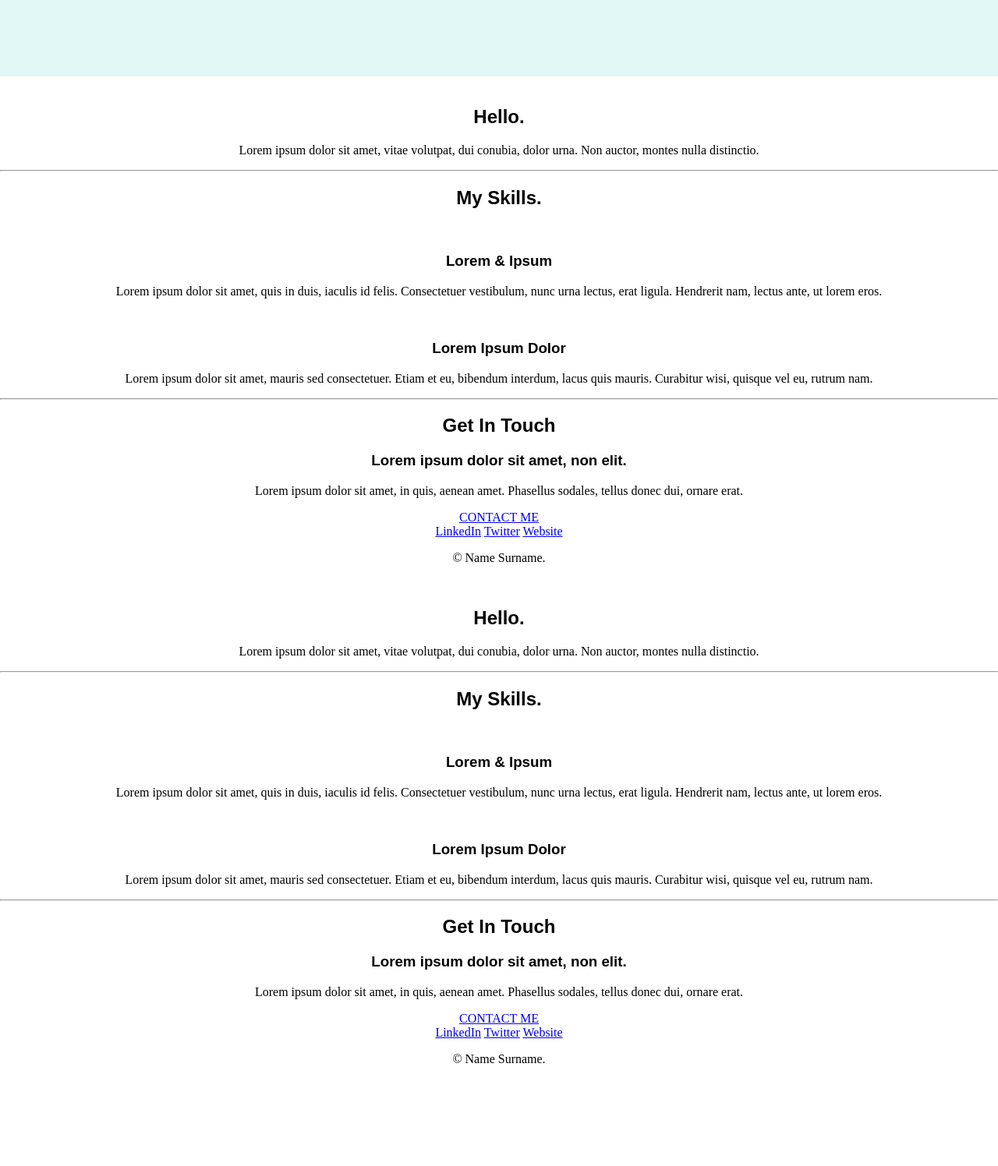
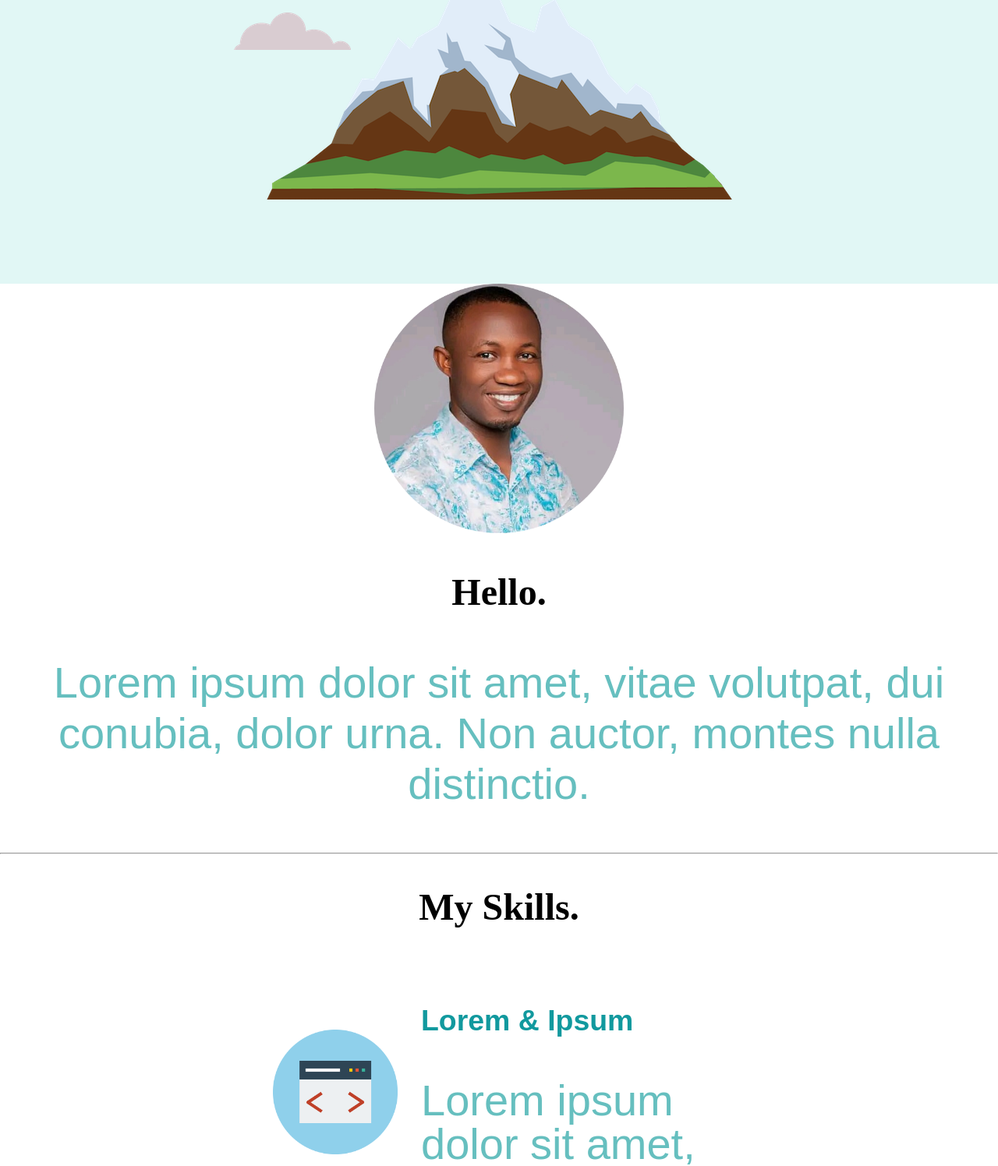
Before and after one commit to brannycoders/profile, a plain HTML site: page index.html in a window 1280 px wide. Shown: the part 560-2056 px from the top of the page at 78% size. Before the commit the page ends 1944 px from the top, so only its background shows below. Drawn offline with Linux system fonts and the light colour scheme.

Commit message:
new commit

```diff
--- a/css/styles.css
+++ b/css/styles.css
@@ -3,15 +3,22 @@ body {
     margin: 0;
     text-align: center;
     font-family: 'merriwheather', serif;
+    font-size: 200%;
 }
 h1{
-    margin: 0;
+    color: #66BFBF;
+    margin: 50px auto 0 auto;
     font-family: 'sacramento', cursive;
+    font-size: 5.625rem;
 }
-h2 {
+p {
+    color: #66BFBF;
     font-family: 'montserrar', sans-serif;
+    font-size: 3.5rem;
+    font-weight: normal;
 }
 h3 {
+    color: #11999E;
     font-family: 'montserrar', sans-serif;
 }
 .top-container {
@@ -19,16 +26,44 @@ h3 {
     position: relative;
     padding: 100px;
 }
+.middle-container{
+
+}
+.profile-img{
+    width: 25%;
+}
+
+.bottom-container{
+
+}
+.skill-row{
+    width: 50%;
+    margin: 100px auto 100px auto;
+    text-align: left;
+    line-height: 1;
+}
 .pro{
     text-decoration: underline;
+}
+.top-cloud {
+    position: absolute;
+    right: 300px;
+    top: 50px;
 }
 .bottom-cloud {
     position: absolute;
     left: 300px;
     bottom: 300px;
 }
-.top-cloud {
-    position: absolute;
-    right: 300px;
-    top: 50px;
+
+.coding-img{
+width: 25%;
+float: left;
+margin: 30px;
+
 }
+.chillies-img{
+    width: 25%;
+    float: right;
+    margin: 30px;
+}
--- a/index.html
+++ b/index.html
@@ -22,7 +22,7 @@
     <div class="middle-container">
         <div class="middle-container">
             <div class="profile">
-              <img src="" alt="">
+              <img class="profile-img" src="images/profile.png" alt="profile-img">
               <h2>Hello.</h2>
               <p>Lorem ipsum dolor sit amet, vitae volutpat, dui conubia, dolor urna. Non auctor, montes nulla distinctio.</p>
             </div>
@@ -30,14 +30,14 @@
             <div class="skills">
               <h2>My Skills.</h2>
               <div class="skill-row">
-                <img class="" src="" alt="">
+                <img class="coding-img" src="images/coding.png" alt="coding-img">
                 <h3>Lorem & Ipsum</h3>
-                <p>Lorem ipsum dolor sit amet, quis in duis, iaculis id felis. Consectetuer vestibulum, nunc urna lectus, erat ligula. Hendrerit nam, lectus ante, ut lorem eros.</p>
+                <p class="code-skill-description">Lorem ipsum dolor sit amet, quis in duis, iaculis id felis. Consectetuer vestibulum, nunc urna lectus, erat ligula. Hendrerit nam, lectus ante, ut lorem eros.</p>
               </div>
               <div class="skill-row">
-                <img class="" src="" alt="">
+                <img class="chillies-img" src="images/chillies.png" alt="chillies-img">
                 <h3>Lorem Ipsum Dolor</h3>
-                <p>Lorem ipsum dolor sit amet, mauris sed consectetuer. Etiam et eu, bibendum interdum, lacus quis mauris. Curabitur wisi, quisque vel eu, rutrum nam.</p>
+                <p class="chilling-description">Lorem ipsum dolor sit amet, mauris sed consectetuer. Etiam et eu, bibendum interdum, lacus quis mauris. Curabitur wisi, quisque vel eu, rutrum nam.</p>
               </div>
             </div>
             <hr>
@@ -45,7 +45,7 @@
               <h2>Get In Touch</h2>
               <h3>Lorem ipsum dolor sit amet, non elit.</h3>
               <p>Lorem ipsum dolor sit amet, in quis, aenean amet. Phasellus sodales, tellus donec dui, ornare erat.</p>
-              <a class="btn" href="mailto:name@email.com">CONTACT ME</a>
+              <a class="btn" href="mailto:nathanielbn@gmail.com">CONTACT ME</a>
             </div>
           </div>
 
@@ -54,7 +54,7 @@
             <a class="footer-link" href="https://www.linkedin.com/">LinkedIn</a>
             <a class="footer-link" href="https://twitter.com/">Twitter</a>
             <a class="footer-link" href="https://www.appbrewery.co/">Website</a>
-            <p>© Name Surname.</p>
+            <p>© Nathaniel Akpan.</p>
           </div>
 
 
```
Also changed, not shown: images/coding.png (added), images/profile.png (added).
